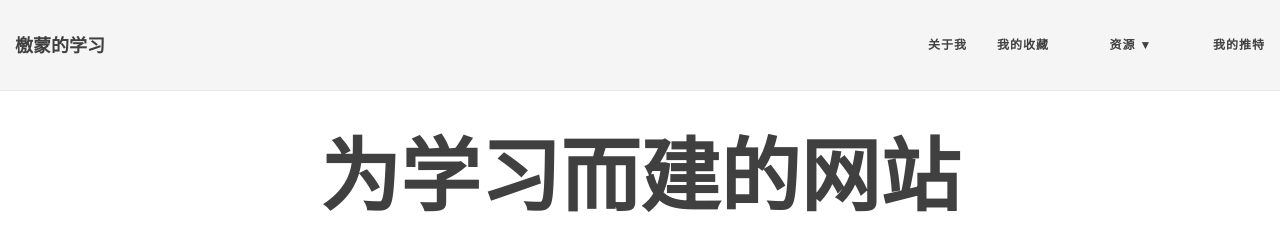
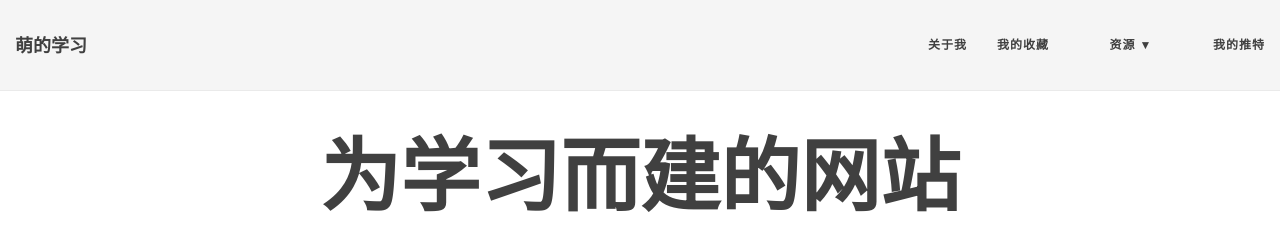
Before and after one commit to SimonTao0831/SimonTao0831.github.io, a Jekyll site: the page built from index.html, in a window 1280 px wide. Shown: the top 226 px of the page. Built offline with Jekyll 4.4.1, drawn with Linux system fonts in a browser that asks for light colours; nearby versions of some CDN libraries; the list of posts is cut into pages by our own code.

Commit message:
Update _config.yml

```diff
--- a/_config.yml
+++ b/_config.yml
@@ -3,7 +3,7 @@
 
 encoding: UTF-8
 # Name of website
-title: "檄蒙的学习"
+title: "萌的学习"
 
 # Short description of your site
 description: 一个萌新创建的简单网站
```
